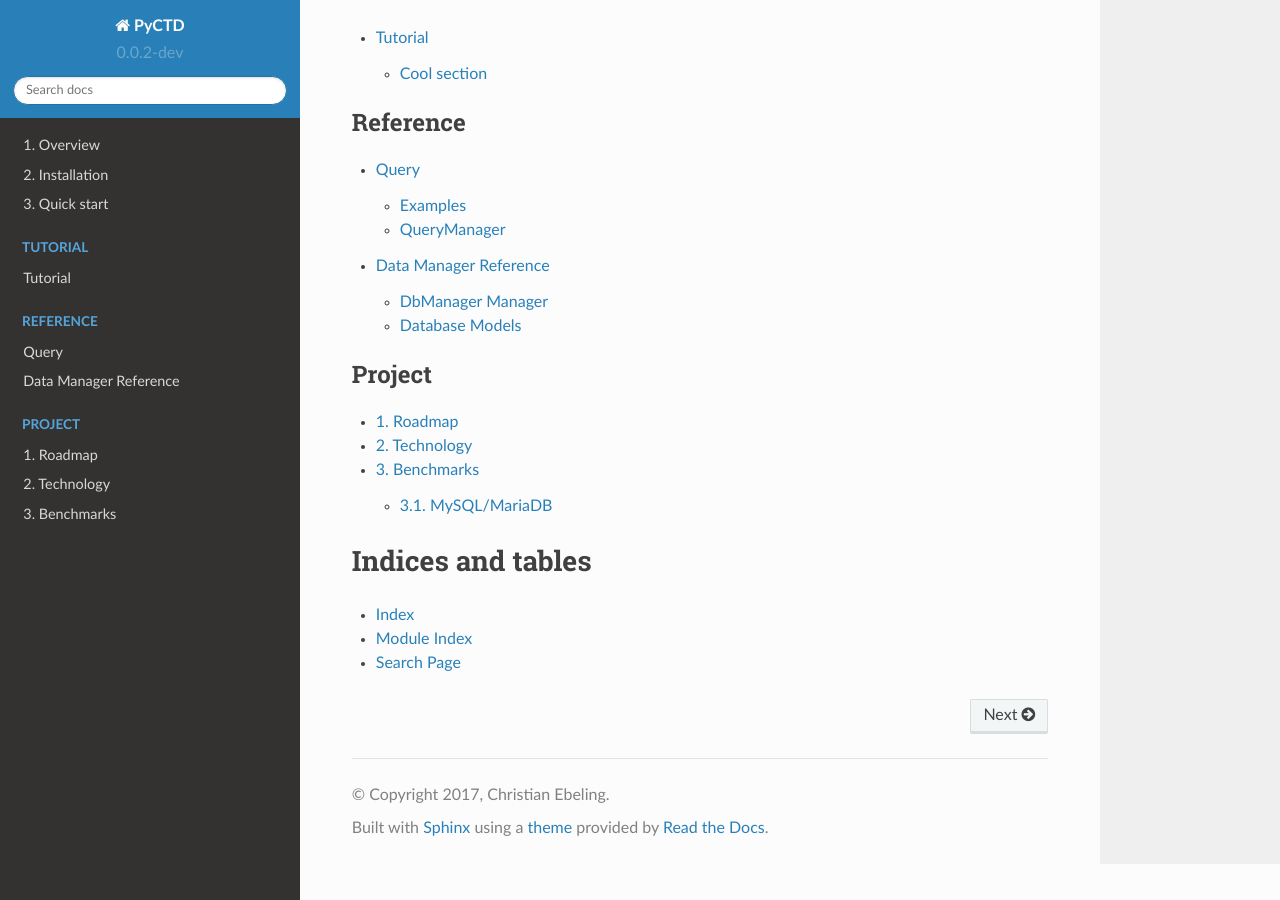
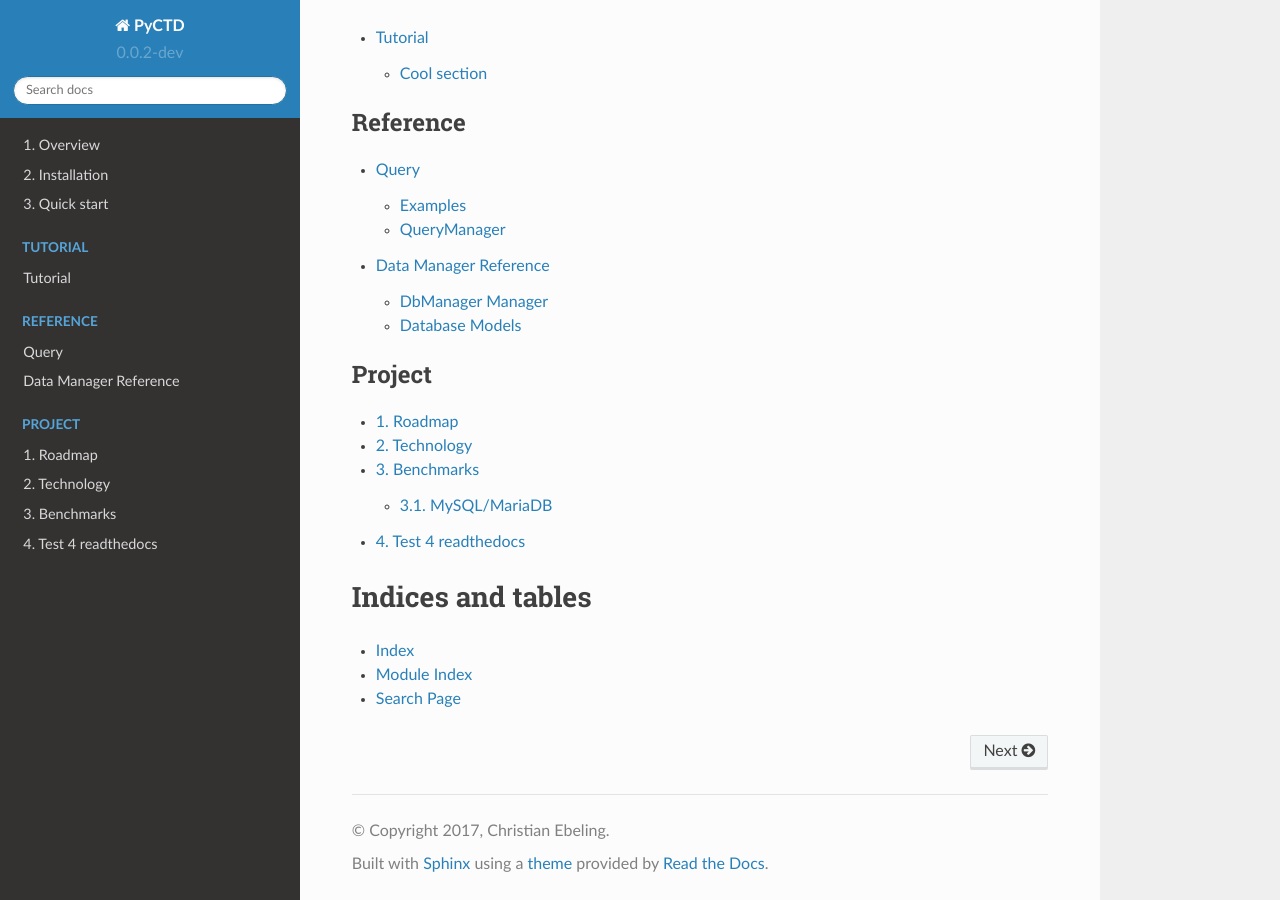
Before and after one commit to cebel/pyctd, a Sphinx documentation site: the page built from docs/source/index.rst, in a window 1280 px wide and 900 px high, scrolled down 3148 px. Built offline with Sphinx 7.4.7 and the Read the Docs theme 2.0.0, drawn with Linux system fonts in a browser that asks for light colours.

Commit message:
test 4 rtd

```diff
--- a/README.rst
+++ b/README.rst
@@ -1,7 +1,5 @@
 PyCTD |develop_build| |develop_coverage| |develop_documentation|
 ================================================================
-456
-123
 
 :code:`pyctd` is a Python software package that allows fast queries  and easy python access to CTD. It parses the
 original files and stores the content in a database. Thanks to SQLAlchemy data can be stored in different RDBMS
--- a/docs/source/index.rst
+++ b/docs/source/index.rst
@@ -156,6 +156,7 @@ Install with pip :code:`pip install -e .`
    roadmap
    technology
    benchmarks
+   test4rtd
 
 Indices and tables
 ==================
--- /dev/null
+++ b/docs/source/test4rtd.rst
@@ -0,0 +1,5 @@
+Test 4 readthedocs
+==================
+
+.. autoclass:: pyctd.manager.query.QueryManager
+    :members:
```
